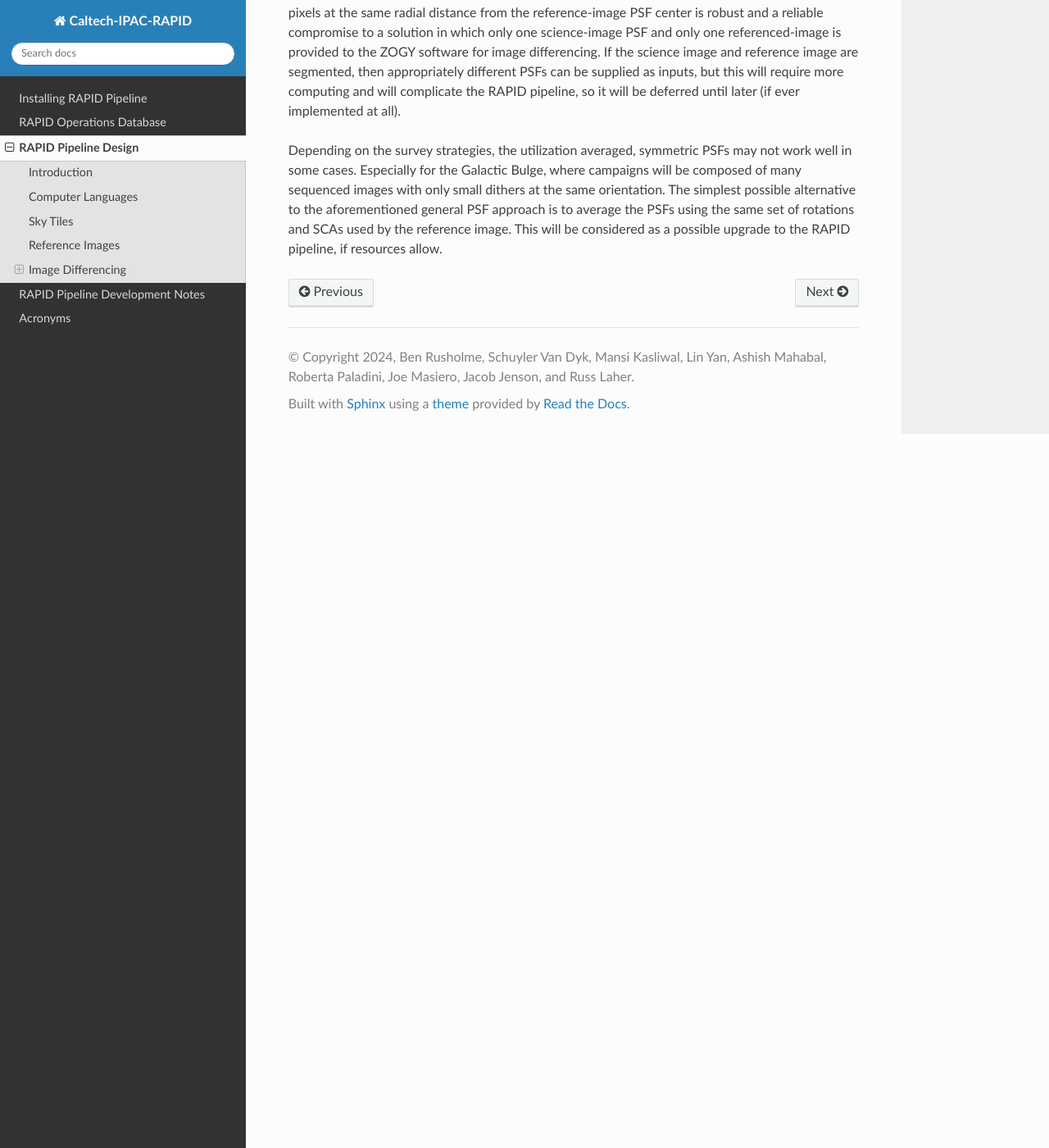
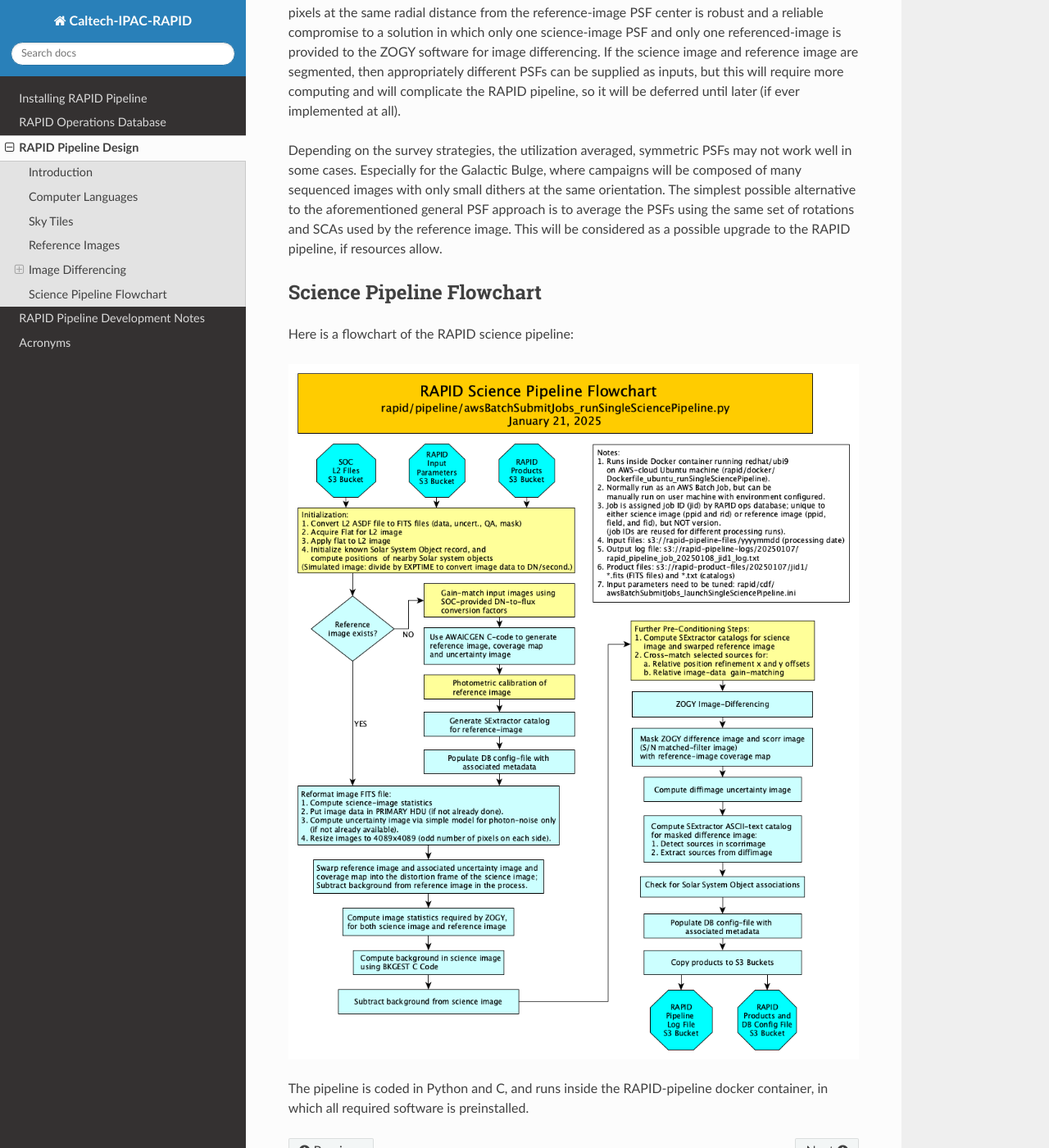
Before and after one commit to Caltech-IPAC/rapid, a Sphinx documentation site: the page built from docs/source/pl/pl.rst, in a window 1280 px wide and 1400 px high, scrolled down 8464 px. Shown: the whole window at 82% size. Built offline with Sphinx 7.4.7 and the Read the Docs theme 3.1.0, drawn with Linux system fonts in a browser that asks for light colours.

Commit message:
Added new section called Science Pipeline Flowchart.

```diff
--- a/docs/source/pl/pl.rst
+++ b/docs/source/pl/pl.rst
@@ -206,3 +206,13 @@ Especially for the Galactic Bulge, where campaigns will be composed of many sequ
 dithers at the same orientation.  The simplest possible alternative to the aforementioned general PSF approach
 is to average the PSFs using the same set of rotations and SCAs used by the reference image.  This will be
 considered as a possible upgrade to the RAPID pipeline, if resources allow.
+
+
+Science Pipeline Flowchart
+**************************
+
+Here is a flowchart of the RAPID science pipeline:
+
+.. image:: science_pipeline_flowchart.png
+
+The pipeline is coded in Python and C, and runs inside the RAPID-pipeline docker container, in which all required software is preinstalled.
```
Also changed, not shown: docs/source/pl/science_pipeline_flowchart.png (added).
